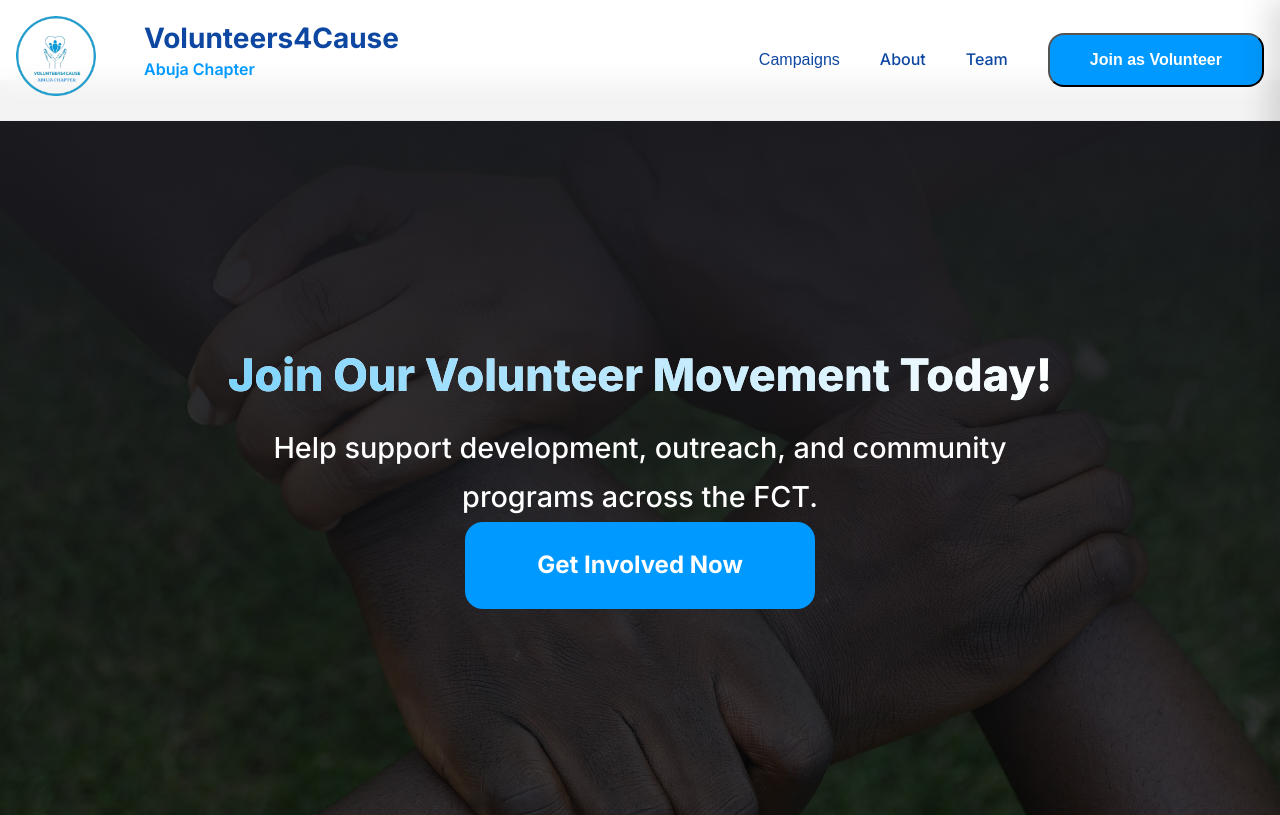
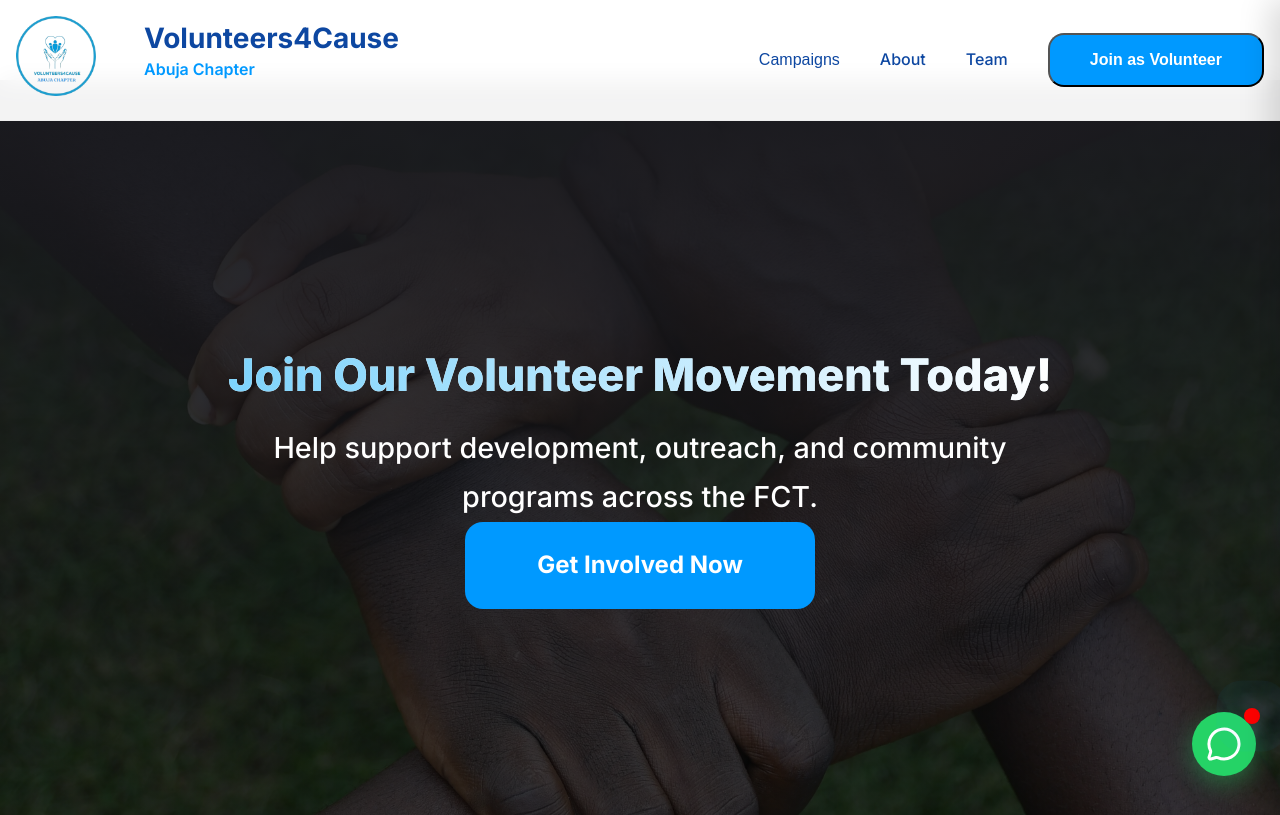
Before and after one commit to DevJerry1738/v4c-abuja, a React (Vite) app: page / in a window 1280 px wide. Shown: the top 815 px of the page. Built offline with nearby package versions, Linux system fonts and the light colour scheme.

Commit message:
LAUNCH: final polished version

```diff
--- a/src/App.tsx
+++ b/src/App.tsx
@@ -31,7 +31,7 @@ function App() {
       <div className="min-h-screen flex flex-col">
         {/* Header & WhatsApp are on every page */}
         <Header />
-        {/* <FloatingWhatsApp /> */}
+        <FloatingWhatsApp />
 
         {/* Main content changes based on route */}
         <main className="flex-1">
--- a/src/components/layout/Footer.tsx
+++ b/src/components/layout/Footer.tsx
@@ -1,7 +1,6 @@
 // src/components/layout/Footer.tsx
-import { Phone, Mail, MapPin, Facebook, Instagram, Twitter, Youtube, Linkedin } from "lucide-react";
+import { Phone, Mail, MapPin, Facebook, Instagram, Linkedin } from "lucide-react";
 import "./Footer.css";
-import { Link } from "react-router-dom";
 
 export default function Footer() {
   return (
--- a/src/components/sections/Campaigns.tsx
+++ b/src/components/sections/Campaigns.tsx
@@ -19,7 +19,6 @@ import campaignImg12 from "../../assets/millennium-3.webp";
 import campaignImg13 from "../../assets/tree-planting-1.webp";
 import campaignImg14 from "../../assets/tree-planting-2.webp";
 import campaignImg15 from "../../assets/tree-planting-3.webp";
-import placeholder from "../../assets/placeholder.webp";
 
 // ───── TYPES ─────
 type CampaignImage = string | string[];
--- a/src/components/sections/Hero.tsx
+++ b/src/components/sections/Hero.tsx
@@ -1,6 +1,6 @@
 import { motion } from "framer-motion";
 import "./Hero.css";
-import { h2 } from "framer-motion/client";
+
 
 export default function Hero() {
   return (
```
